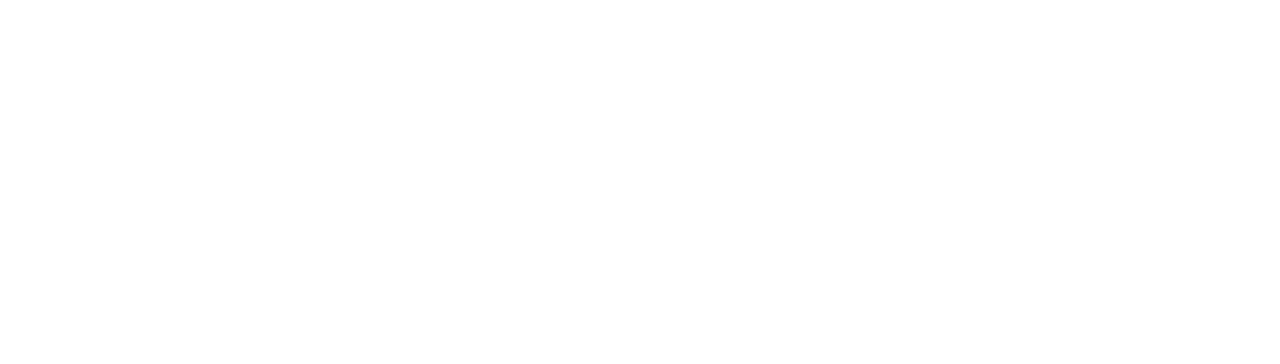
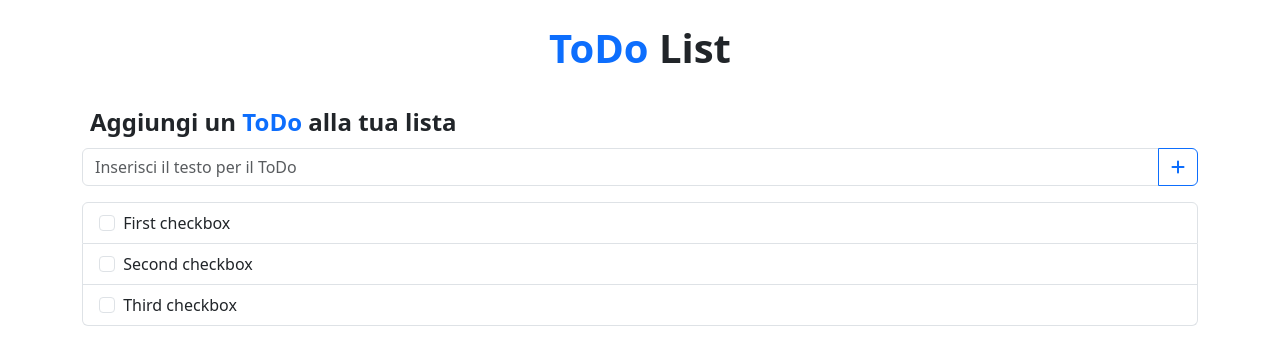
Before and after one commit to mihaipaulorban/vue-todolist, a plain HTML site: page index.html in a window 1280 px wide. Drawn offline with nearby package versions, Linux system fonts and the light colour scheme.

Commit message:
feat: struttura html con bs

```diff
--- a/index.html
+++ b/index.html
@@ -26,6 +26,71 @@
     <link rel="stylesheet" href="style.css" />
   </head>
   <body>
+    <!-- TITOLO -->
+    <h1 class="fw-bold text-center my-4">
+      <span class="text-primary">ToDo</span> List
+    </h1>
+    <div class="container">
+      <label for="addTodo" class="fw-bold m-2 fs-4"
+        >Aggiungi un <span class="text-primary">ToDo</span> alla tua
+        lista</label
+      >
+
+      <!-- INPUT PER I TODO -->
+      <div class="input-group mb-3" id="addTodo">
+        <input
+          type="text"
+          class="form-control"
+          placeholder="Inserisci il testo per il ToDo"
+          aria-label="Inserisci il ToDo"
+          aria-describedby="button-addon2"
+        />
+        <button
+          class="btn btn-outline-primary"
+          type="button"
+          id="button-addon2"
+        >
+          <i class="fa-solid fa-plus"></i>
+        </button>
+      </div>
+
+      <!-- LISTA DI CHECKBOX -->
+      <ul class="list-group">
+        <li class="list-group-item">
+          <input
+            class="form-check-input me-1"
+            type="checkbox"
+            value=""
+            id="firstCheckbox"
+          />
+          <label class="form-check-label" for="firstCheckbox"
+            >First checkbox</label
+          >
+        </li>
+        <li class="list-group-item">
+          <input
+            class="form-check-input me-1"
+            type="checkbox"
+            value=""
+            id="secondCheckbox"
+          />
+          <label class="form-check-label" for="secondCheckbox"
+            >Second checkbox</label
+          >
+        </li>
+        <li class="list-group-item">
+          <input
+            class="form-check-input me-1"
+            type="checkbox"
+            value=""
+            id="thirdCheckbox"
+          />
+          <label class="form-check-label" for="thirdCheckbox"
+            >Third checkbox</label
+          >
+        </li>
+      </ul>
+    </div>
     <!-- SCRIPT -->
     <script src="script.js"></script>
 
```
